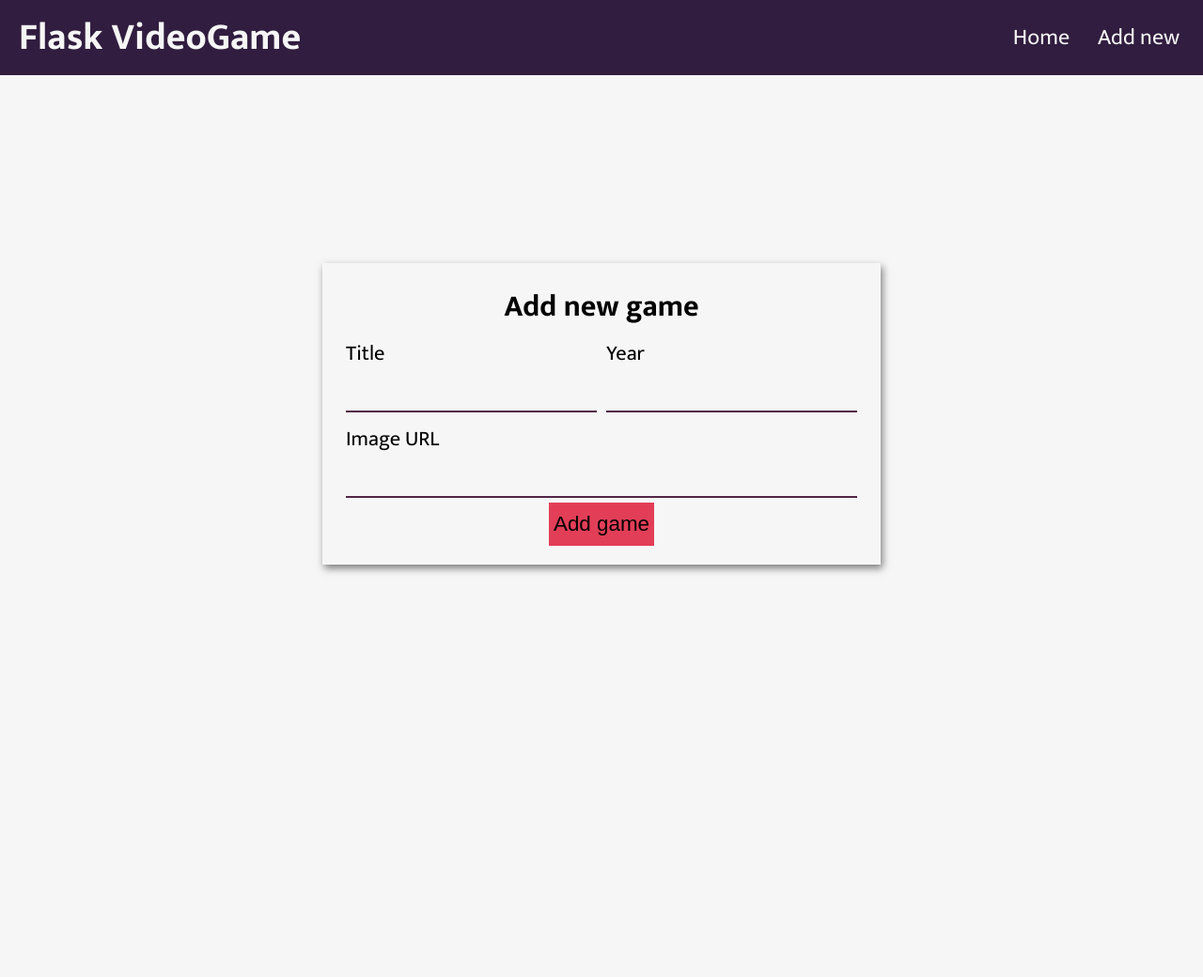
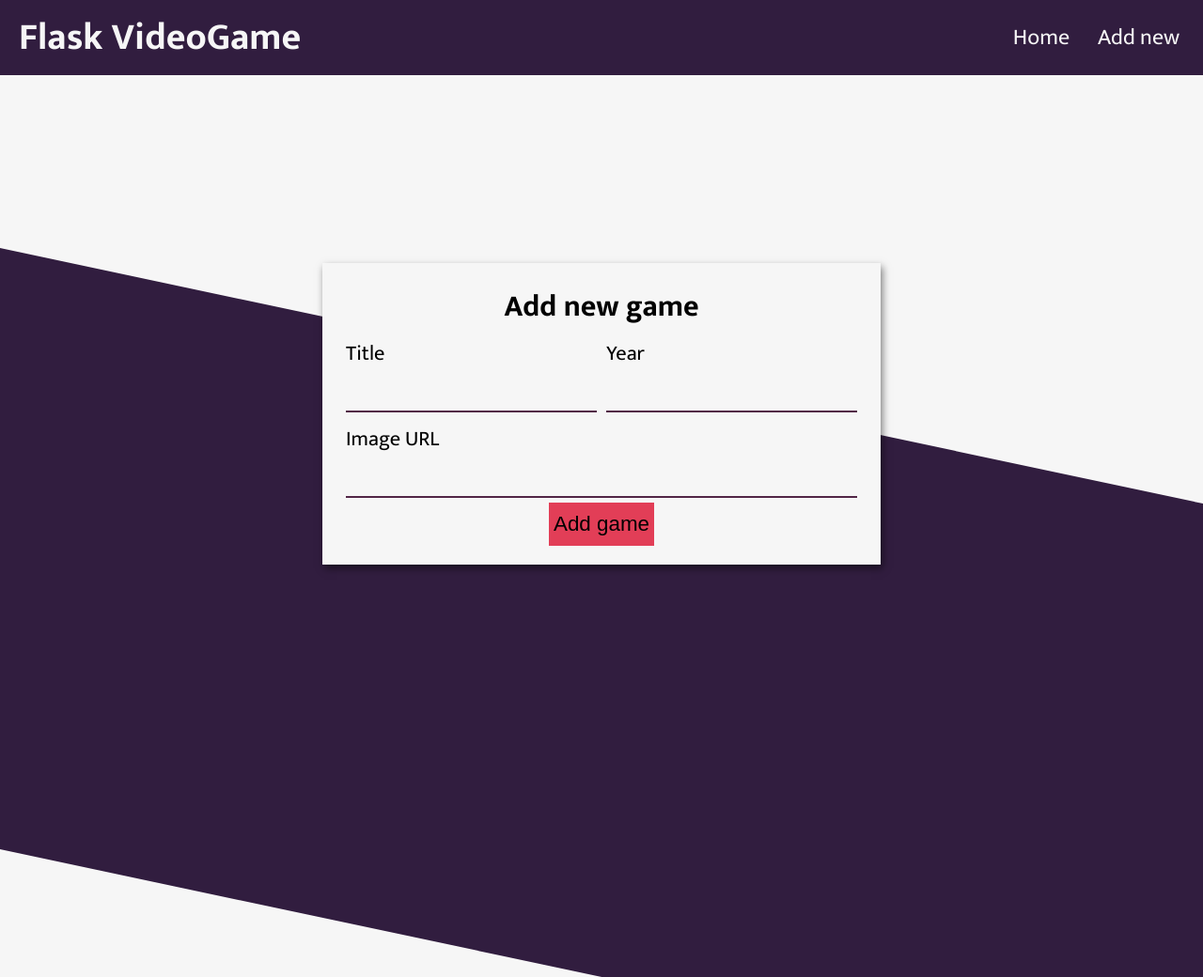
Before and after one commit to ChrisStyles99/flask-games-crud, a Flask app: page /add in a window 1280 px wide. Shown: the top 1040 px of the page at 94% size. Before the commit the page ends 610 px from the top, so only its background shows below. Run offline with Flask 2, Linux system fonts and the light colour scheme.

Commit message:
Made website look better

```diff
--- a/app/static/main.css
+++ b/app/static/main.css
@@ -13,6 +13,7 @@ body {
   --third: #e23e57;
   --bg: #f6f6f6;
   background-color: var(--bg);
+  overflow: hidden;
 }
 
 .nav {
@@ -51,6 +52,10 @@ body {
   background-color: var(--secondary);
 }
 
+.index {
+  min-height: calc(100vh - 80px);
+}
+
 .index-title {
   text-align: center;
 }
@@ -63,9 +68,22 @@ body {
   gap: 20px;
 }
 
+.cards::after {
+  z-index: -1;
+  content: '';
+  background-color: var(--primary);
+  height: 100%;
+  width: 100%;
+  position: absolute;
+  top: 80px;
+  left: 50%;
+  transform: skew(-12deg);
+}
+
 .card {
   /* margin: auto; */
   border: 2px solid var(--third);
+  background-color: var(--bg);
   padding: 5px;
   box-shadow: 2px 4px 8px rgba(0, 0, 0, 0.5);
   height: 100%;
@@ -114,6 +132,18 @@ body {
   display: flex;
   justify-content: center;
   align-items: center;
+  overflow: hidden;
+}
+
+.add-form::after {
+  z-index: -1;
+  content: '';
+  background-color: var(--primary);
+  position: absolute;
+  top: 50%;
+  width: 100vw;
+  height: 80%;
+  transform: skewY(12deg);
 }
 
 .add-form form {
@@ -121,6 +151,7 @@ body {
   grid-template-columns: 1fr 1fr;
   box-shadow: 2px 4px 8px rgba(0, 0, 0, 0.5);
   padding: 20px;
+  background-color: var(--bg);
 }
 
 .add-form-span-2 {
--- a/app/templates/edit.html
+++ b/app/templates/edit.html
@@ -3,7 +3,7 @@
 {% block body %}
 <div class="add-form">
   <form method="POST" action="{{url_for('main.game_edit', id = video_game.id)}}">
-    <h1 class="add-title add-form-span-2">Add new game</h1>
+    <h1 class="add-title add-form-span-2">Edit game {{video_game.title}}</h1>
     <div class="add-form-flex">
       <label for="title">Title</label>
       <input type="text" name="title" id="title" value="{{video_game.title}}" />
--- a/app/templates/index.html
+++ b/app/templates/index.html
@@ -1,6 +1,7 @@
 {% extends "layout.html" %}
 
 {% block body %}
+<div class="index">
   <h1 class="index-title">Home</h1>
   <div class="cards">
     {% for game in video_games %}
@@ -13,10 +14,11 @@
       <div class="card-btns">
         <a href="{{url_for('main.edit', id=game.id)}}">Edit</a>
         <form class="delete-btn" action="{{ url_for('main.delete') }}" method="POST">
-            <button value="{{ game.id }}" name="game_id" >Delete Game</button>
+          <button value="{{ game.id }}" name="game_id">Delete Game</button>
         </form>
       </div>
     </div>
     {% endfor %}
   </div>
+</div>
 {% endblock %}
```
Lines whose indentation alone changed are shown as unchanged.
